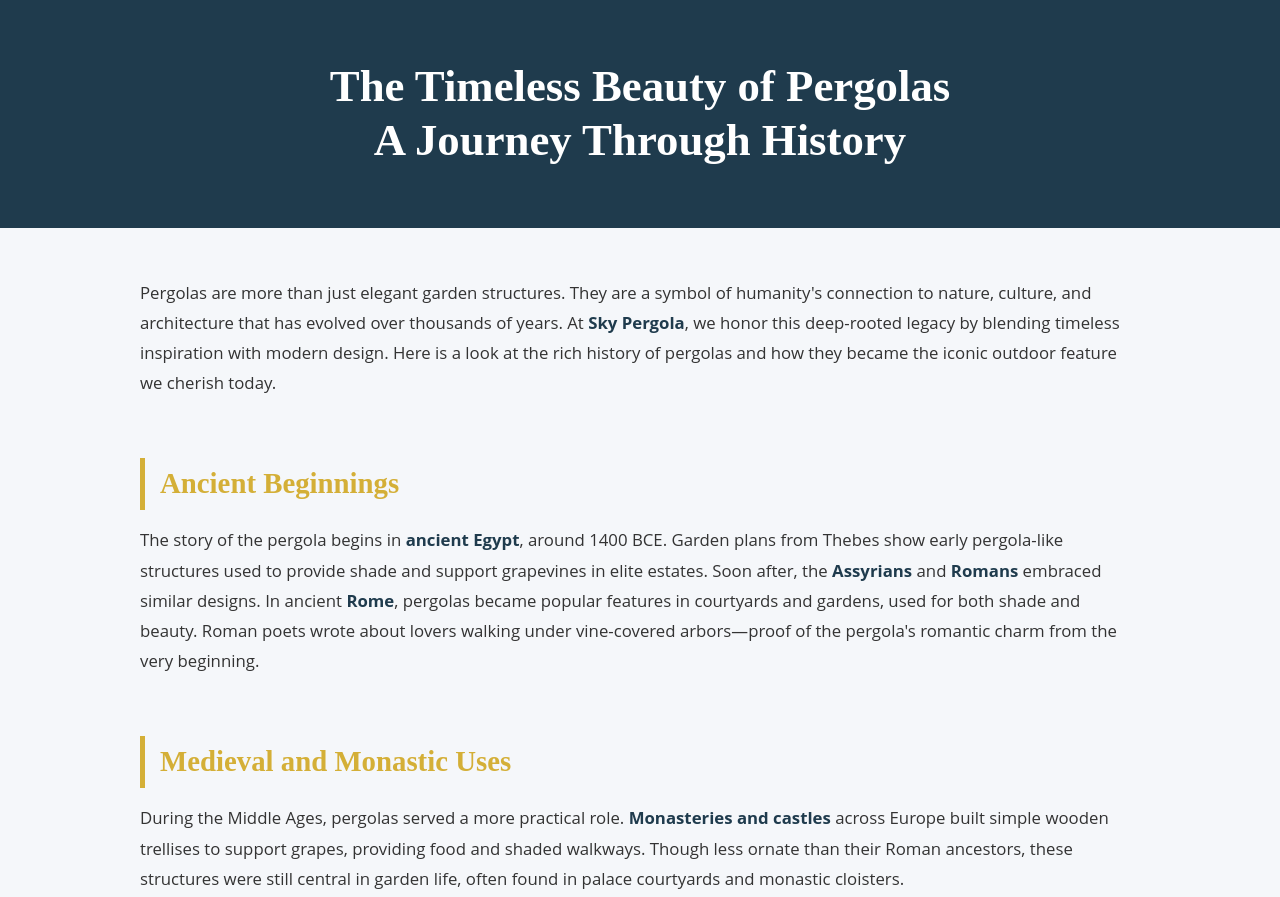
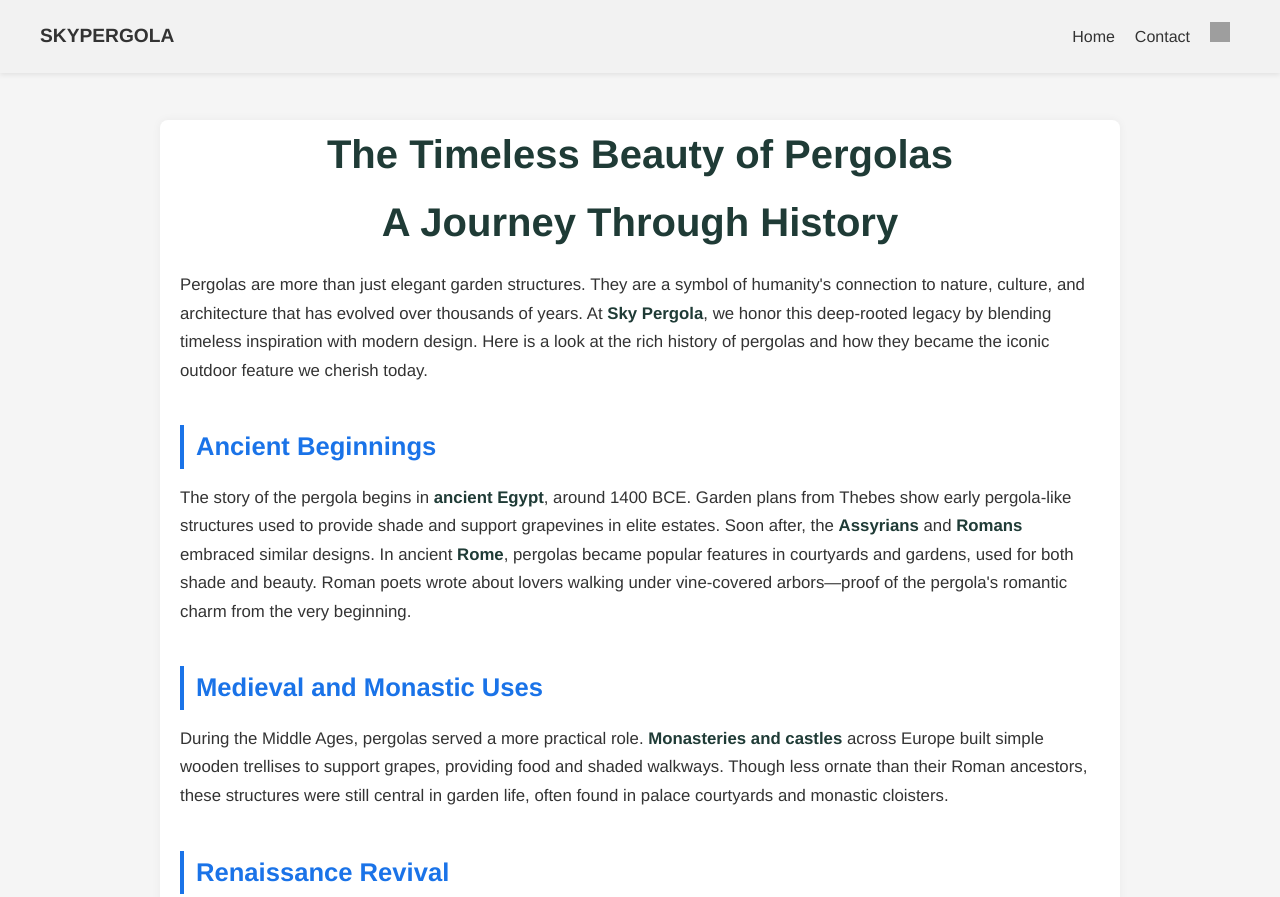
Before and after one commit to kalmen2/skypergola, a plain HTML site: page history.html in a window 1280 px wide. Shown: the top 897 px of the page. Drawn offline with Linux system fonts and the light colour scheme; grey boxes are pictures that could not be loaded.

Commit message:
Added History page and updated navigation

```diff
--- a/history.html
+++ b/history.html
@@ -3,134 +3,175 @@
 <head>
   <meta charset="UTF-8" />
   <meta name="viewport" content="width=device-width, initial-scale=1.0"/>
-  <title>The Timeless Beauty of Pergolas</title>
+  <title>The Timeless Beauty of Pergolas | SkyPergola</title>
+
   <style>
-    :root {
-      --main-color: #1f3b4d;
-      --accent-color: #d4af37;
-      --bg-color: #f5f7fa;
-      --text-color: #333;
-      --font-heading: 'Playfair Display', serif;
-      --font-body: 'Open Sans', sans-serif;
+    /* HEADER + BASIC STYLES */
+    * {
+      margin: 0;
+      padding: 0;
+      box-sizing: border-box;
+    }
+    html {
+      font-family: 'Helvetica Neue', sans-serif;
+      scroll-behavior: smooth;
+    }
+    body {
+      background: #f5f5f5;
+      color: #333;
+      line-height: 1.7;
+    }
+    header {
+      background: #f2f2f2;
+      position: fixed;
+      top: 0;
+      width: 100%;
+      z-index: 1000;
+      display: flex;
+      justify-content: space-between;
+      align-items: center;
+      padding: 20px 40px;
+      box-shadow: 0 2px 5px rgba(0,0,0,0.08);
+      transition: transform 0.3s ease, background-color 0.3s ease;
+    }
+    .logo {
+      font-weight: bold;
+      font-size: 1.2rem;
+    }
+    nav {
+      display: flex;
+      align-items: center;
+    }
+    nav a {
+      margin: 0 10px;
+      text-decoration: none;
+      color: #333;
+      font-size: 1rem;
+    }
+    nav a.whatsapp-icon img {
+      width: 20px;
+      height: 20px;
+    }
+    .menu-toggle {
+      display: none;
     }
 
-    @import url('https://fonts.googleapis.com/css2?family=Open+Sans:wght@400;600&family=Playfair+Display:wght@600&display=swap');
-
-    body {
-      margin: 0;
-      font-family: var(--font-body);
-      background-color: var(--bg-color);
-      color: var(--text-color);
-      line-height: 1.8;
+    /* PAGE CONTENT */
+    .page-container {
+      max-width: 960px;
+      margin: 120px auto 40px;
+      padding: 0 20px;
+      background: white;
+      border-radius: 8px;
+      box-shadow: 0 0 10px rgba(0,0,0,0.05);
     }
-
-    header {
-      background-color: var(--main-color);
-      color: white;
-      padding: 60px 20px;
+    h1 {
+      font-size: 2.5rem;
       text-align: center;
+      color: #1f3b36;
+      margin: 40px 0 10px;
     }
-
-    header h1 {
-      font-family: var(--font-heading);
-      font-size: 2.8em;
-      margin: 0;
-      line-height: 1.2;
+    h2 {
+      font-size: 1.6rem;
+      margin-top: 40px;
+      color: #1a73e8;
+      border-left: 4px solid #1a73e8;
+      padding-left: 12px;
     }
-
-    .container {
-      max-width: 1000px;
-      margin: 0 auto;
-      padding: 40px 20px;
+    p {
+      font-size: 1.05rem;
+      margin-top: 15px;
     }
-
-    section {
-      margin-bottom: 60px;
-    }
-
-    section h2 {
-      font-family: var(--font-heading);
-      font-size: 1.8em;
-      color: var(--accent-color);
-      margin-bottom: 15px;
-      border-left: 5px solid var(--accent-color);
-      padding-left: 15px;
-    }
-
-    section p {
-      font-size: 1.05em;
-      margin-top: 10px;
-    }
-
     .highlight {
-      color: var(--main-color);
+      color: #1f3b36;
       font-weight: bold;
     }
 
-    footer {
-      background-color: #1f3b4d;
-      color: #fff;
+    /* FOOTER */
+    .footer {
+      background-color: #1f3b36;
+      color: white;
       text-align: center;
-      padding: 30px 20px;
-      font-size: 0.9em;
+      padding: 40px 20px;
+      font-size: 0.9rem;
+      margin-top: 60px;
     }
 
+    /* MOBILE STYLES */
     @media (max-width: 768px) {
-      header h1 {
-        font-size: 2.2em;
+      h1 {
+        font-size: 1.8rem;
       }
-
-      section h2 {
-        font-size: 1.4em;
+      h2 {
+        font-size: 1.3rem;
+      }
+      .page-container {
+        margin: 100px 10px 20px;
+        padding: 20px 15px;
       }
     }
   </style>
+
+  <script>
+    let lastScrollTop = 0;
+    window.addEventListener('scroll', function () {
+      const header = document.querySelector('header');
+      const st = window.scrollY;
+      if (st > lastScrollTop) {
+        header.style.transform = 'translateY(-100%)';
+      } else {
+        header.style.transform = 'translateY(0)';
+      }
+      lastScrollTop = st <= 0 ? 0 : st;
+    }, false);
+
+    function toggleMenu() {
+      const header = document.querySelector('header');
+      header.classList.toggle('nav-open');
+    }
+  </script>
 </head>
+
 <body>
   <header>
-    <h1>The Timeless Beauty of Pergolas<br />A Journey Through History</h1>
+    <div class="logo">SKYPERGOLA</div>
+    <div class="menu-toggle" onclick="toggleMenu()">☰</div>
+    <nav id="nav-menu">
+      <a href="index.html#home">Home</a>
+      <a href="index.html#contact">Contact</a>
+      <a class="whatsapp-icon" href="https://wa.me/13479800139" target="_blank">
+        <img src="https://upload.wikimedia.org/wikipedia/commons/6/6b/WhatsApp.svg" alt="WhatsApp" />
+      </a>
+    </nav>
   </header>
 
-  <div class="container">
+  <div class="page-container">
+    <h1>The Timeless Beauty of Pergolas<br> A Journey Through History</h1>
 
-    <section>
     <p>Pergolas are more than just elegant garden structures. They are a symbol of humanity's connection to nature, culture, and architecture that has evolved over thousands of years. At <span class="highlight">Sky Pergola</span>, we honor this deep-rooted legacy by blending timeless inspiration with modern design. Here is a look at the rich history of pergolas and how they became the iconic outdoor feature we cherish today.</p>
-    </section>
 
-    <section>
     <h2>Ancient Beginnings</h2>
     <p>The story of the pergola begins in <span class="highlight">ancient Egypt</span>, around 1400 BCE. Garden plans from Thebes show early pergola-like structures used to provide shade and support grapevines in elite estates. Soon after, the <span class="highlight">Assyrians</span> and <span class="highlight">Romans</span> embraced similar designs. In ancient <span class="highlight">Rome</span>, pergolas became popular features in courtyards and gardens, used for both shade and beauty. Roman poets wrote about lovers walking under vine-covered arbors—proof of the pergola's romantic charm from the very beginning.</p>
-    </section>
 
-    <section>
     <h2>Medieval and Monastic Uses</h2>
     <p>During the Middle Ages, pergolas served a more practical role. <span class="highlight">Monasteries and castles</span> across Europe built simple wooden trellises to support grapes, providing food and shaded walkways. Though less ornate than their Roman ancestors, these structures were still central in garden life, often found in palace courtyards and monastic cloisters.</p>
-    </section>
 
-    <section>
     <h2>Renaissance Revival</h2>
     <p>In the 15th century, <span class="highlight">Renaissance Italy</span> brought pergolas back into the spotlight. Inspired by ancient Rome, architects like Leon Battista Alberti designed long, vine-covered corridors for villas and palaces. These pergolas, made with stone columns and wooden beams, were both functional and artistically stunning. The term "pergola" itself was first recorded during this period.</p>
-    </section>
 
-    <section>
     <h2>18th–19th Century Europe</h2>
     <p>As garden design evolved, <span class="highlight">French and English landscapes</span> featured pergolas and green tunnels made of pleached trees and climbing plants. Though briefly falling out of fashion during the Romantic era, pergolas came back strong with the <span class="highlight">Victorian</span> and <span class="highlight">Arts & Crafts</span> movements. Designers like <span class="highlight">Gertrude Jekyll</span> and <span class="highlight">Edwin Lutyens</span> used pergolas to create dramatic, flower-draped walkways in English gardens.</p>
-    </section>
 
-    <section>
     <h2>Modern Innovation</h2>
     <p>In the <span class="highlight">20th and 21st centuries</span>, pergolas found their way into suburban homes and public parks worldwide. New materials like <span class="highlight">aluminum</span>, <span class="highlight">vinyl</span>, and <span class="highlight">fiberglass</span> made them more durable and accessible. Today’s pergolas are not only stylish but also smart—featuring <span class="highlight">motorized louvers</span>, <span class="highlight">LED lighting</span>, and even <span class="highlight">app-controlled roofs</span> that adjust to the weather.</p>
+
     <p>At <span class="highlight">Sky Pergola</span>, we bring this ancient tradition into the modern era. Whether you're looking for a cozy backyard retreat or a stunning outdoor statement piece, our pergolas carry forward a legacy of beauty, comfort, and craftsmanship that spans generations.</p>
-    </section>
 
-    <section>
     <p><strong>Experience the elegance of history—reimagined for today.</strong></p>
-    </section>
-
   </div>
 
-  <footer>
-    &copy; 2025 Sky Pergola. All rights reserved.
-  </footer>
+  <div class="footer">
+    &copy; 2025 SkyPergola. All rights reserved.
+  </div>
 </body>
 </html>
```
Lines whose indentation alone changed are shown as unchanged.
